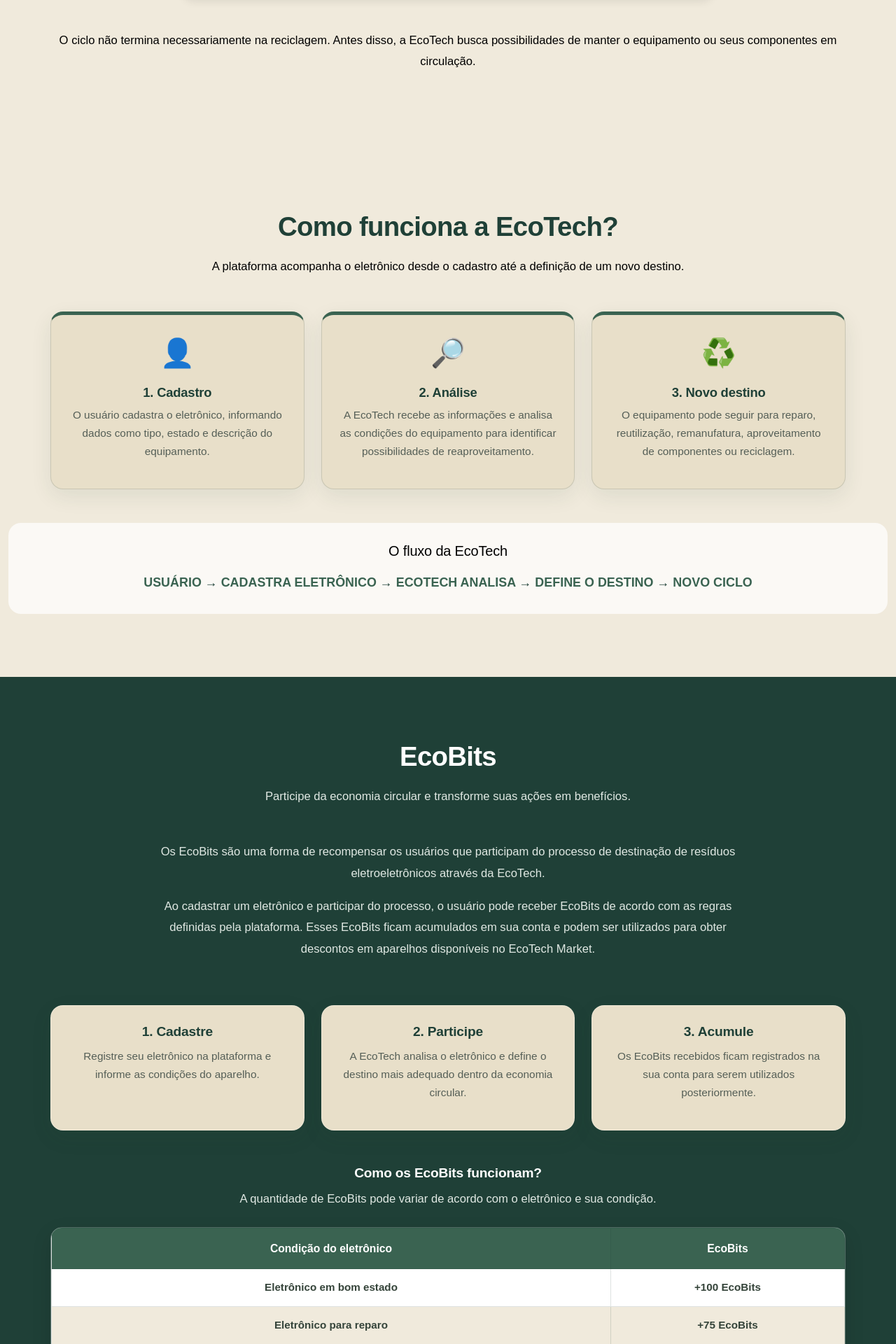
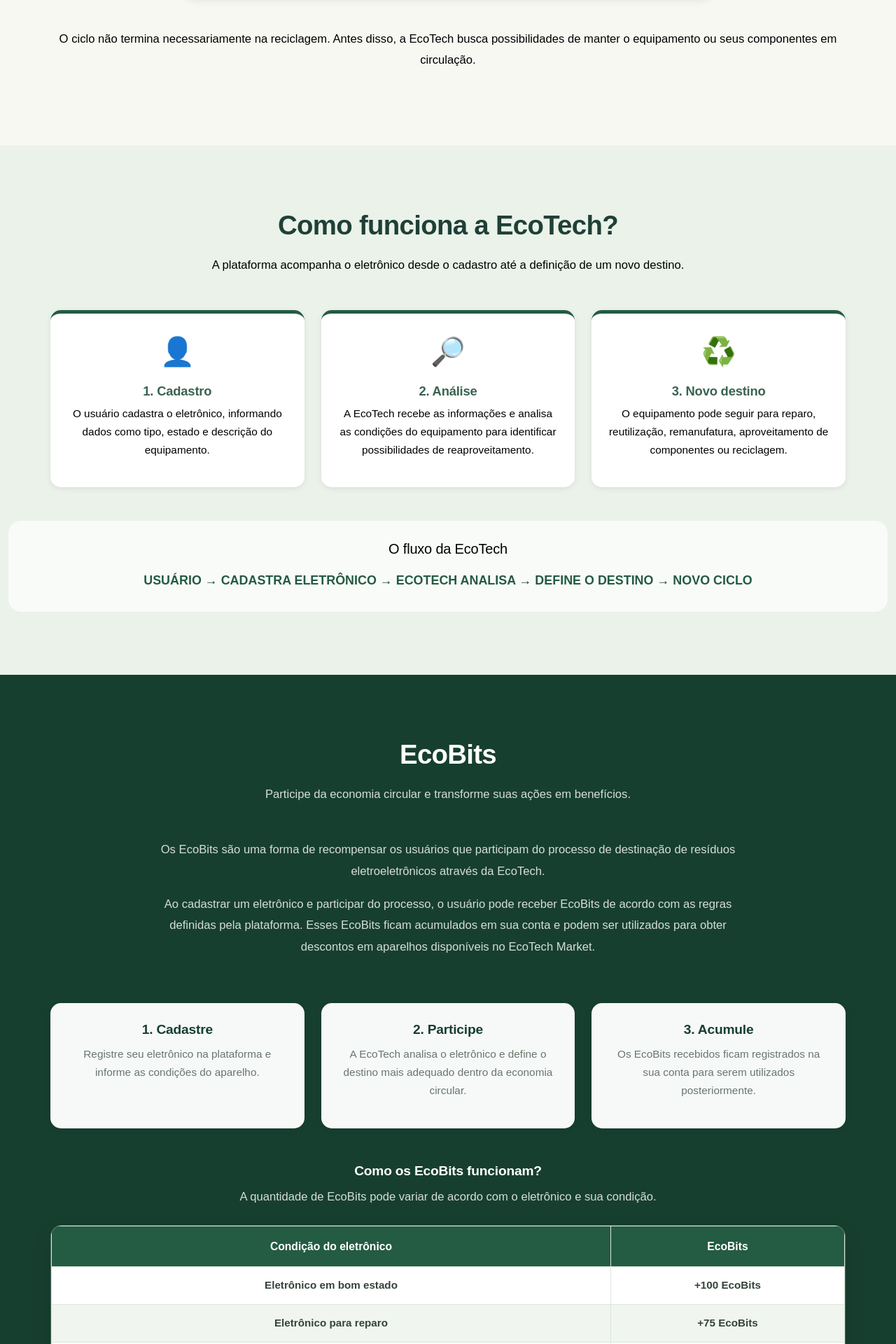
Before and after one commit to DudaMarcon/EcoTech2.0, a Node server app: page /saibamais in a window 1280 px wide. Shown: the part 3000-4920 px from the top of the page at 70% size. Run offline with Node 20, Linux system fonts and the light colour scheme.

Commit message:
Update saibamais.css

```diff
--- a/Public/css/saibamais.css
+++ b/Public/css/saibamais.css
@@ -4,14 +4,14 @@
    ========================================= */
 
 :root {
-    --saiba-verde: #3A6351;
-    --saiba-verde-escuro: #1F4037;
-    --saiba-verde-claro: #F0EADC;
-    --saiba-fundo: #F0EADC;
-    --saiba-card: #E8DFC9;
-    --saiba-texto: #35443A;
-    --saiba-texto-suave: #68766C;
-    --saiba-borda: rgba(31, 64, 55, 0.15);
+    --saiba-verde: #245b43;
+    --saiba-verde-escuro: #173f30;
+    --saiba-verde-claro: #eaf2e9;
+    --saiba-fundo: #f7f8f2;
+    --saiba-card: #ffffff;
+    --saiba-texto: #35443a;
+    --saiba-texto-suave: #68766c;
+    --saiba-borda: #dce7dc;
     --saiba-sombra: 0 10px 30px rgba(29, 69, 49, 0.09);
 }
 
@@ -615,100 +615,3 @@ main > section.secao-final h2 {
         font-size: 0.95rem;
     }
 }
-
-/* =========================================
-   PADRONIZAÇÃO FINAL — CORES ECOTECH
-========================================= */
-
-/* Fundo geral */
-body {
-    background-color: #F0EADC !important;
-}
-
-/* Seções com fundo creme */
-main #sobre,
-main #circular,
-main #problema,
-main #funciona,
-main #diferencial,
-main #lab {
-    background-color: #F0EADC !important;
-}
-
-/* Cards em creme */
-main .card {
-    background-color: #E8DFC9 !important;
-    border: 1px solid rgba(31, 64, 55, 0.15);
-    border-radius: 18px;
-    box-shadow: var(--saiba-sombra);
-}
-
-/* Textos dos cards */
-main .card h3 {
-    color: #1F4037 !important;
-}
-
-main .card p {
-    color: #555F57 !important;
-}
-
-/* Títulos das seções claras */
-main #sobre h2,
-main #circular h2,
-main #problema h2,
-main #funciona h2,
-main #diferencial h2,
-main #lab h2 {
-    color: #1F4037 !important;
-}
-
-/* Seção EcoBits */
-main #ecopontos {
-    background-color: #1F4037 !important;
-}
-
-main #ecopontos h2,
-main #ecopontos h3 {
-    color: #FFFFFF !important;
-}
-
-main #ecopontos p {
-    color: #E0E8E3 !important;
-}
-
-/* Cards da seção EcoBits */
-main #ecopontos .card {
-    background-color: #E8DFC9 !important;
-}
-
-main #ecopontos .card h3 {
-    color: #1F4037 !important;
-}
-
-main #ecopontos .card p {
-    color: #555F57 !important;
-}
-
-/* Cabeçalho da tabela */
-main #ecopontos thead th {
-    background-color: #3A6351 !important;
-    color: #FFFFFF !important;
-}
-
-/* Linhas da tabela */
-main #ecopontos tbody tr:nth-child(even) td {
-    background-color: #F0EADC !important;
-}
-
-/* Fechamento */
-main > section.container.text-center {
-    background-color: #1F4037 !important;
-}
-
-main > section.container.text-center h2 {
-    color: #FFFFFF !important;
-}
-
-main > section.container.text-center p {
-    color: #E0E8E3 !important;
-}
```
